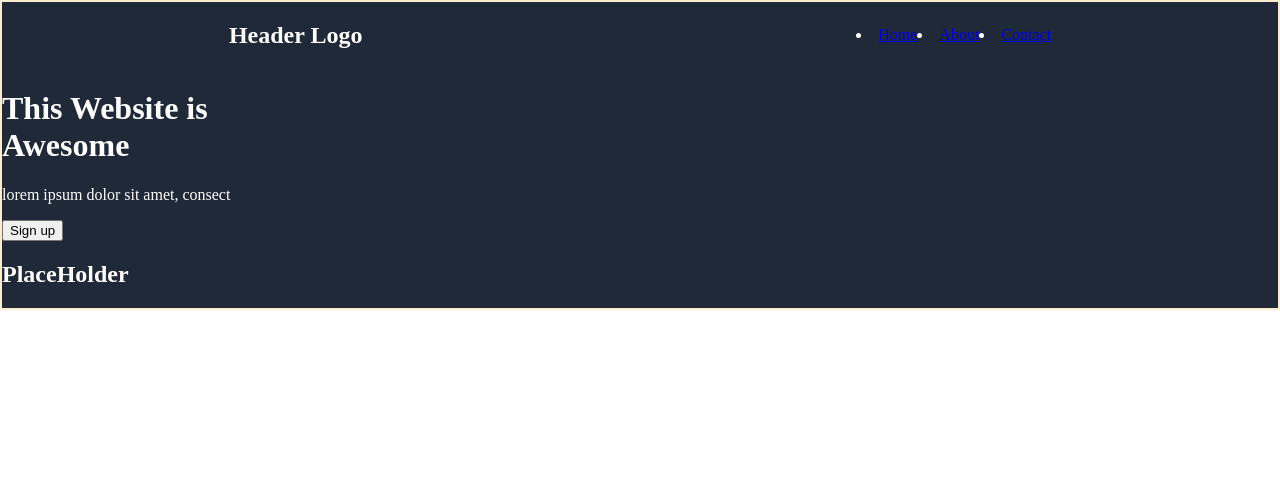
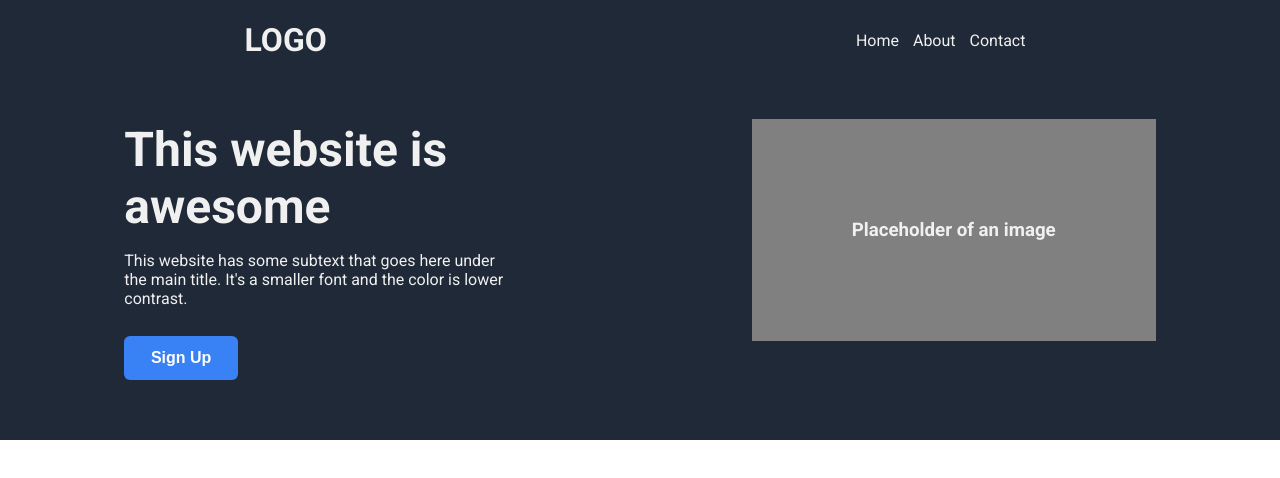
Before and after one commit to jbad92/landing_page, a plain HTML site: page index.html in a window 1280 px wide. Drawn offline with Linux system fonts and the light colour scheme.

Commit message:
recreated html and css

```diff
--- a/index.html
+++ b/index.html
@@ -7,29 +7,26 @@
     <title>Document</title>
   </head>
   <body>
-    <div class="main-container">
-        <div class="navbar">
-            <h2 class="logo">Header Logo</h2>
-            <div class="navbar">
-                <ul class="navbar-links"></ul>
-                <li><a href="#">Home</a></li>
-                <li><a href="#">About</a></li>
-                <li><a href="#">Contact</a></li>
-            </ul>
-            </div>
-        </div>
-        <div class="first-container">
-            <div class="heading-container">
-                <h1 class="sub-header">This Website is <br>Awesome</h1>
-                <p class="sub-header-subtext">
-                    lorem ipsum dolor sit amet, consect
-                </p>
-                <button class="button">Sign up</button>
-            </div>
-            <div class="img-container">
-                <h2>PlaceHolder</h2>
-            </div>
-        </div>
+    <header class="navbar">
+      <h1>LOGO</h1>
+      <nav>
+        <ul>
+          <li><a href="#">Home</a></li>
+          <li><a href="#">About</a></li>
+          <li><a href="#">Contact</a></li>
+        </ul>
+      </nav>
+    </header>
+    <div class="main">
+      <article>
+        <h1>This website is <br>awesome</h1>
+        <p>
+          This website has some subtext that goes here under <br>the main title.
+          It's a smaller font and the color is lower <br>contrast.
+        </p>
+        <button class="main-btn">Sign Up</button>
+      </article>
+      <h3>Placeholder of an image</h3>
     </div>
   </body>
 </html>
--- a/style.css
+++ b/style.css
@@ -1,6 +1,8 @@
+@import url('https://fonts.googleapis.com/css2?family=Cormorant:ital@1&family=DM+Sans:opsz,wght@9..40,700&family=Montserrat:wght@300;700&family=Roboto:wght@400;700&display=swap');
 html {
     margin: 0;
     min-height: 100%;
+    font-family: 'Roboto', sans-serif;
 }
 
 body {
@@ -9,17 +11,66 @@ body {
 
 /* NAVBAR  */
 
-.main-container {
-    display: flex;
-    flex-direction: column;
-    justify-content: space-around;
-    border: 2px solid blanchedalmond;
-    background-color:#1F2937;
-    color: #fff;
-}
-
 .navbar {
     display: flex;
     justify-content: space-around;
     align-items: center;
+    background-color:#1F2937;
+    color: #f0f0f0;
 }
+nav li {
+    display: inline-block;
+    list-style: none;
+    margin-right: 10px;
+    color: #f0f0f0;
+}
+nav a {
+    text-decoration: none;
+    color:#f0f0f0;
+}
+
+nav a:hover{
+    color:#2c68c4;
+}
+.main {
+    display: flex;
+    align-items: center;
+    justify-content: space-around;
+    background-color: #1F2937;
+    color: #f0f0f0;
+    padding-bottom: 60px;
+}
+.main article h1{
+    font-size: 48px;
+    font-weight: bold;
+    margin-bottom: 0
+}
+.main h3{
+    background-color: grey;
+    padding:100px;
+
+}
+
+
+.main-btn {
+    background-color: #3882F6;
+    color:white;
+    border-radius: 6px;
+    text-decoration: none;
+    font-size:16px;
+    font-weight: bold;
+    margin-bottom: 50px;
+    appearance: button;
+    backface-visibility: hidden;
+    cursor:pointer;
+    height:44px;
+    line-height:1.15;
+    margin: 12px 0 0;
+    outline: none;
+    width:30%;
+    border: none;
+}
+
+.main-btn:hover{
+ background-color: #2c68c4
+}
```
